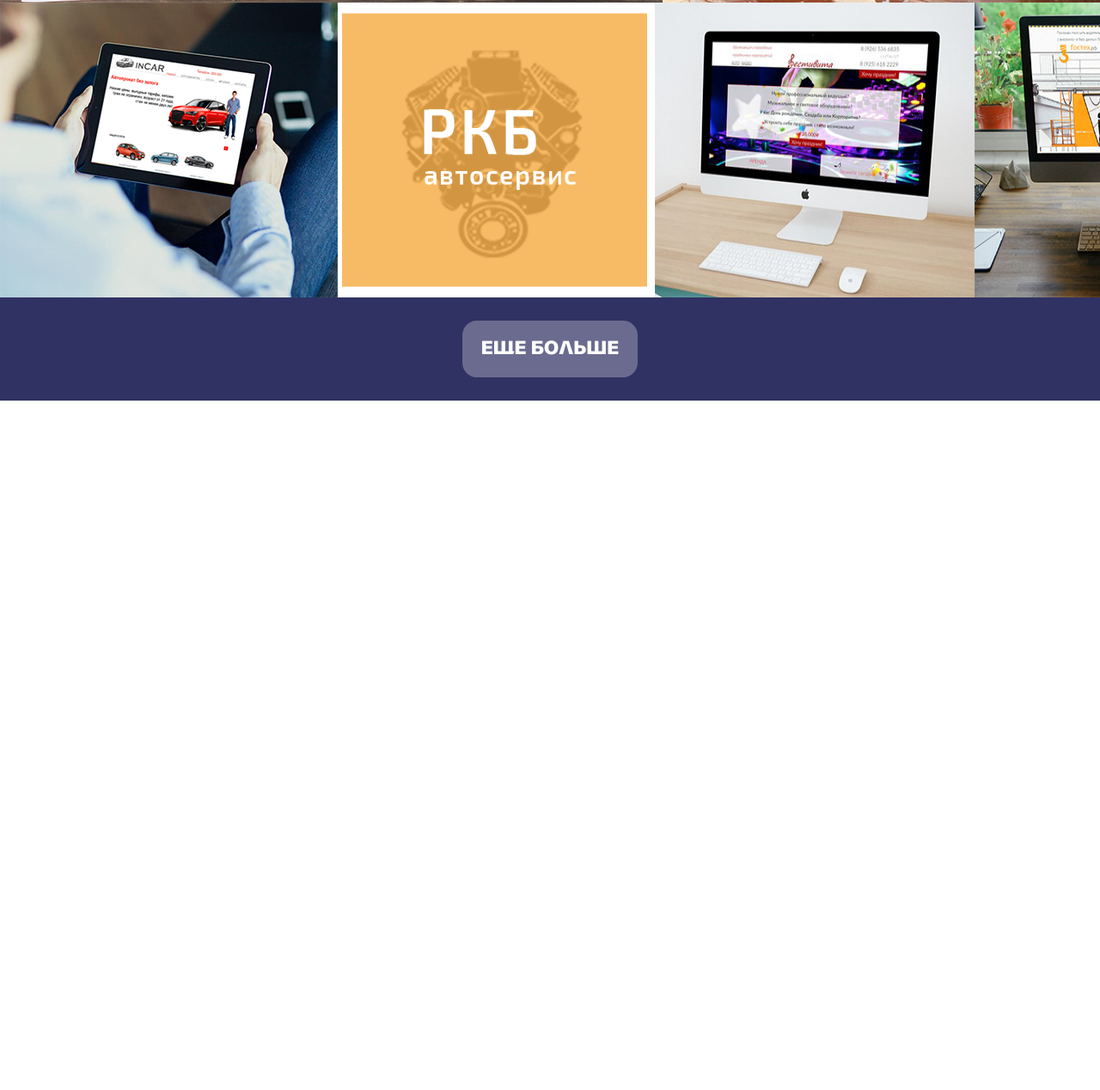
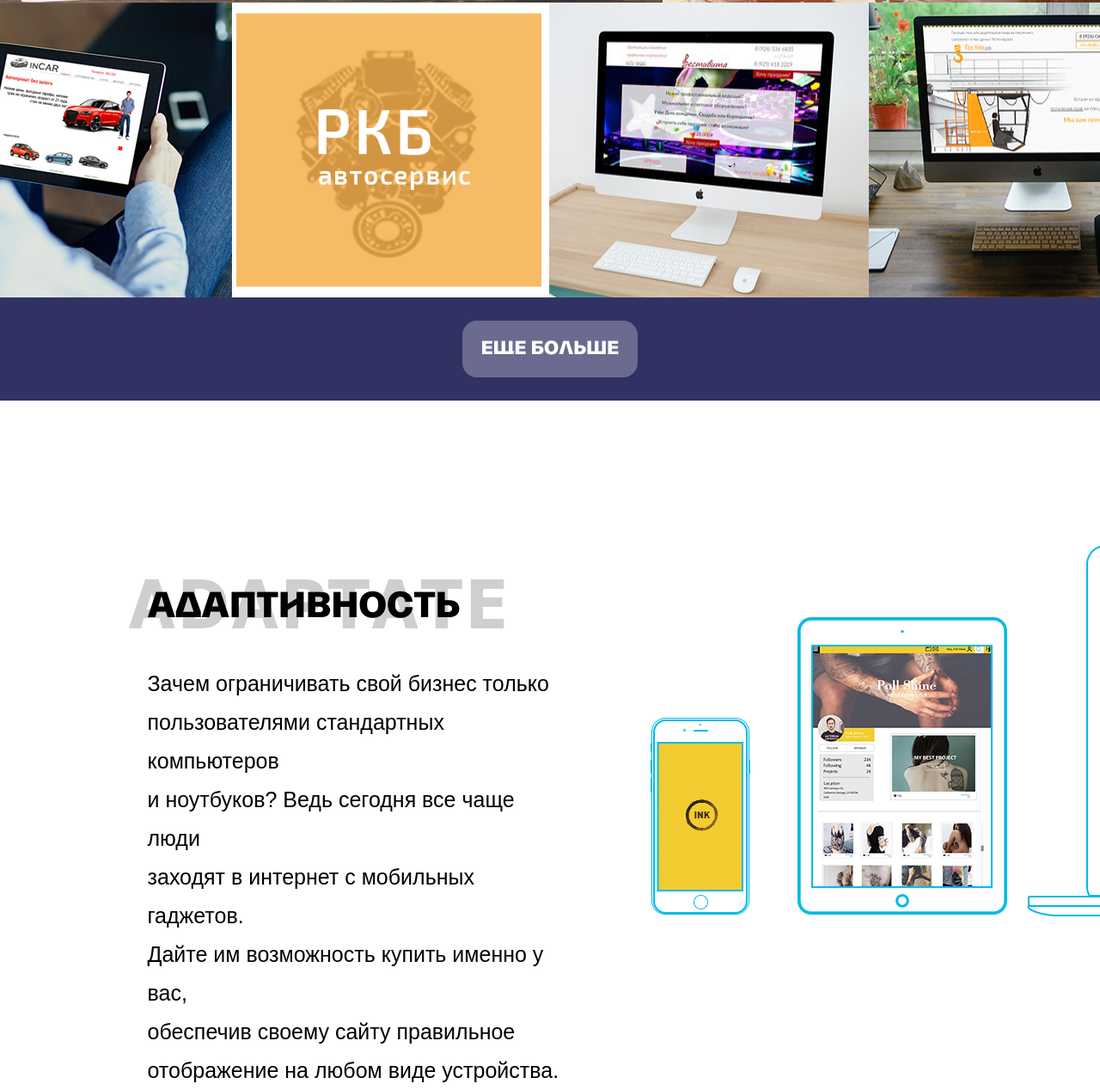
Before and after one commit to liahrothstein/LenaSIntermediateProject, a plain HTML site: page Dmitry/index.html in a window 1280 px wide. Shown: the part 4421-5689 px from the top of the page at 86% size. Before the commit the page ends 4887 px from the top, so only its background shows below. Drawn offline with Linux system fonts and the light colour scheme.

Commit message:
Adaptability was completed

```diff
--- a/Dmitry/index.html
+++ b/Dmitry/index.html
@@ -176,5 +176,20 @@
                 <button>ЕЩЕ БОЛЬШЕ</button>
             </div>
         </div>
+        <div class="adaptability">
+            <div class="main">
+                <div class="header">АДАПТИВНОСТЬ</div>
+                <div class="text">
+                    Зачем ограничивать свой бизнес только<br>
+                    пользователями стандартных компьютеров<br>
+                    и ноутбуков? Ведь сегодня все чаще люди<br>
+                    заходят в интернет с мобильных гаджетов.<br>
+                    Дайте им возможность купить именно у вас,<br>
+                    обеспечив своему сайту правильное<br>
+                    отображение на любом виде устройства.<br>
+                </div>
+            </div>
+            <div class="gadgets"></div>
+        </div>
     </body>
 </html>
--- a/Dmitry/style.css
+++ b/Dmitry/style.css
@@ -373,7 +373,7 @@ div.firstInTheSearch div.partners img:last-child{
 /* Portfolio */
 
 div.portfolio{
-    height: 988px;
+    height: 1009px;
 }
 div.portfolio div.header{
     height: 120px;
@@ -393,6 +393,7 @@ div.portfolio div.row1{
 }
 div.portfolio div.row2{
     display: flex;
+    justify-content: center;
     overflow: hidden;
 }
 div.portfolio div.footer{
@@ -413,3 +414,32 @@ div.portfolio div.footer button{
     font-size: 22px;
     cursor: pointer;
 }
+
+/* Adaptability */
+
+div.adaptability{
+    height: 768px;
+    padding-left: 13.4vw;
+    background: url(./adaptability/background.png);
+    display: flex;
+    justify-content: space-between;
+}
+div.adaptability div.gadgets{
+    width: 50vw;
+    background: url(./adaptability/gadgets.png);
+}
+div.adaptability div.main{
+    display: flex;
+    flex-direction: column;
+}
+div.adaptability div.main div.header{
+    margin-top: 218px;
+    font-family: Parangon530C;
+    font-size: 42px;
+}
+div.adaptability div.main div.text{
+    margin-top: 40px;
+    font-family: Arial, Helvetica, sans-serif;
+    font-size: 25px;
+    line-height: 45px;
+}
```
Also changed, not shown: Dmitry/adaptability/background.png (added), Dmitry/adaptability/gadgets.png (added).
